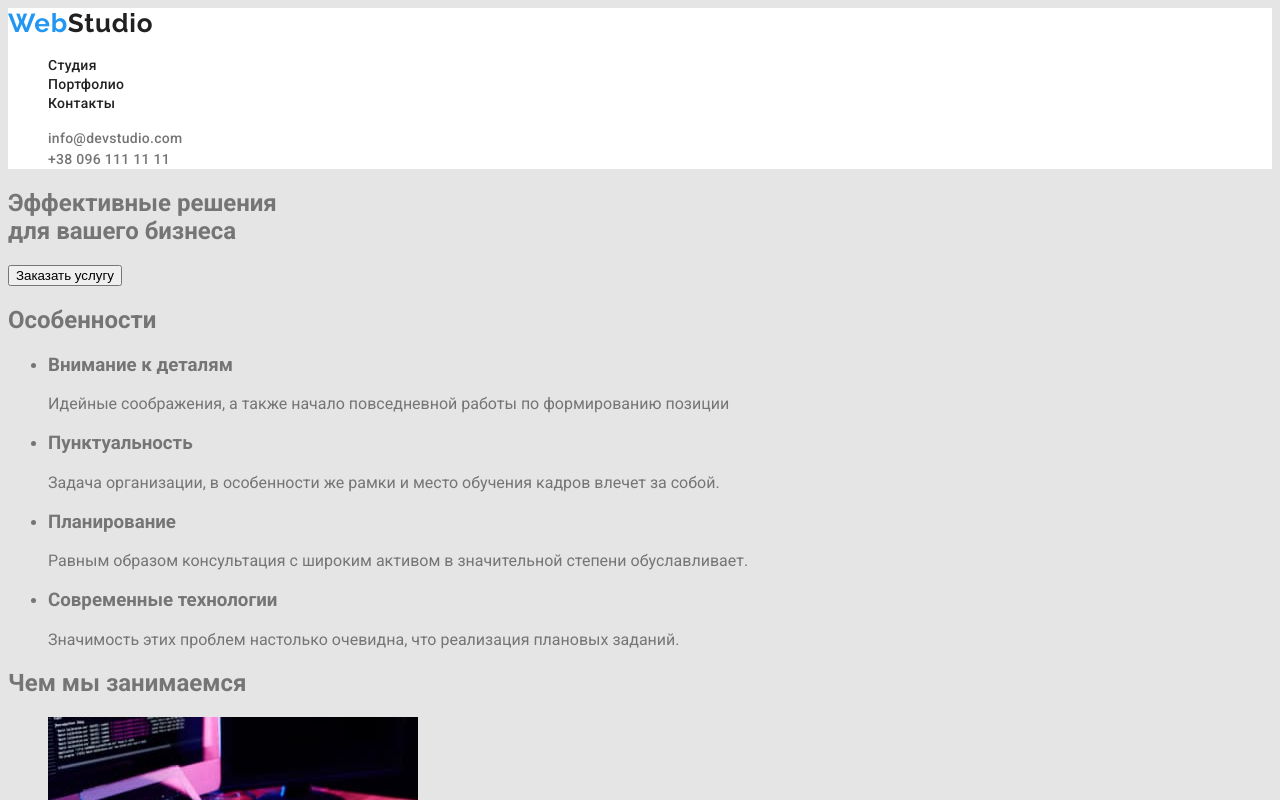
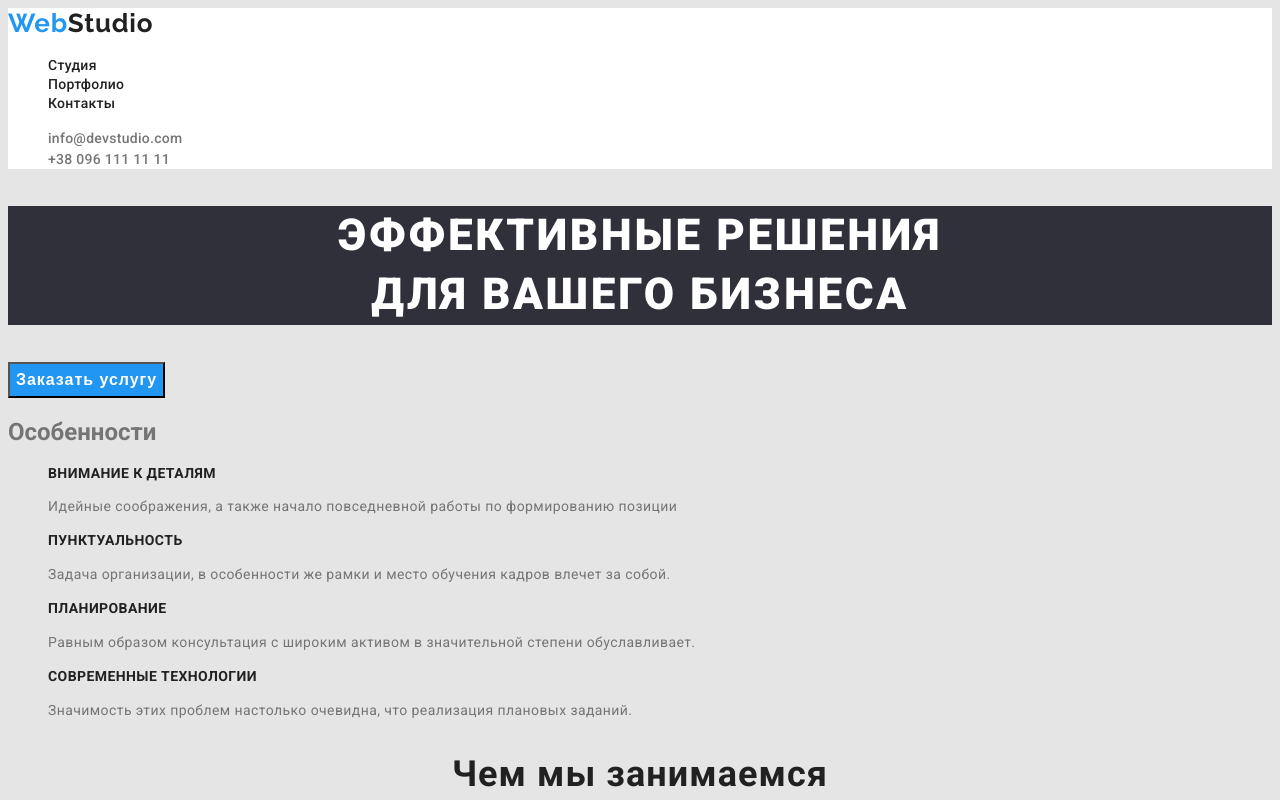
Before and after one commit to AlexanderTymofeev/goit-markup-hw-02, a plain HTML site: page index.html in a window 1280 px wide. Shown: the top 800 px of the page. Drawn offline with Linux system fonts and the light colour scheme.

Commit message:
Добавляет разметку Main главной страницы

```diff
--- a/css/styles.css
+++ b/css/styles.css
@@ -96,3 +96,103 @@ span {
 .contacts-link:focus {
   color: #2196f3;
 }
+
+h1 {
+  background-color: var(--hero-background-color);
+  font-style: normal;
+  font-weight: 900;
+  font-size: 44px;
+  line-height: 1.36;
+
+  text-align: center;
+  letter-spacing: 0.06em;
+  text-transform: uppercase;
+
+  color: var(--third-text-color);
+}
+
+.hero-button {
+  background-color: #2196f3;
+  font-style: normal;
+  font-weight: bold;
+  font-size: 16px;
+  line-height: 1.87;
+
+  text-align: center;
+  letter-spacing: 0.06em;
+
+  color: var(--third-text-color);
+}
+
+.peculiarities {
+  background-color: var(--primary-background-color);
+}
+
+.peculiarities-list {
+  list-style: none;
+}
+
+.peculiarities-heading {
+  font-style: normal;
+  font-weight: bold;
+  font-size: 14px;
+  line-height: 1.14;
+  letter-spacing: 0.03em;
+  text-transform: uppercase;
+
+  color: var(--secondary-text-color);
+}
+
+.peculiarities-par {
+  font-style: normal;
+  font-weight: normal;
+  font-size: 14px;
+  line-height: 1.71;
+
+  letter-spacing: 0.03em;
+
+  color: var(--primary-text-color);
+}
+
+.rubrics {
+  font-style: normal;
+  font-weight: bold;
+  font-size: 36px;
+  line-height: 1.17;
+  text-align: center;
+  letter-spacing: 0.03em;
+
+  color: var(--secondary-text-color);
+}
+
+.rubrics-examples {
+  list-style: none;
+}
+
+.rubrics-team {
+  list-style: none;
+}
+
+.staff-names {
+  font-style: normal;
+  font-weight: 500;
+  font-size: 16px;
+  line-height: 1.19px;
+
+  text-align: center;
+  letter-spacing: 0.03em;
+
+  color: var(--secondary-text-color);
+}
+
+.staff-professions {
+  font-style: normal;
+  font-weight: normal;
+  font-size: 16px;
+  line-height: 1.19px;
+
+  text-align: center;
+  letter-spacing: 0.03em;
+
+  color: var(--primary-text-color);
+}
--- a/index.html
+++ b/index.html
@@ -36,36 +36,40 @@
           Эффективные решения <br />
           для вашего бизнеса
         </h1>
-        <button type="button">Заказать услугу</button>
+        <button class="hero-button" type="button">Заказать услугу</button>
       </section>
-      <section>
+      <section class="peculiarities">
         <h2>Особенности</h2>
-        <ul>
+        <ul class="peculiarities-list">
           <li>
-            <h3>Внимание к деталям</h3>
-            <p>Идейные соображения, а также начало повседневной работы по формированию позиции</p>
+            <h3 class="peculiarities-heading">Внимание к деталям</h3>
+            <p class="peculiarities-par">
+              Идейные соображения, а также начало повседневной работы по формированию позиции
+            </p>
           </li>
           <li>
-            <h3>Пунктуальность</h3>
-            <p>
+            <h3 class="peculiarities-heading">Пунктуальность</h3>
+            <p class="peculiarities-par">
               Задача организации, в особенности же рамки и место обучения кадров влечет за собой.
             </p>
           </li>
           <li>
-            <h3>Планирование</h3>
-            <p>
+            <h3 class="peculiarities-heading">Планирование</h3>
+            <p class="peculiarities-par">
               Равным образом консультация с широким активом в значительной степени обуславливает.
             </p>
           </li>
           <li>
-            <h3>Современные технологии</h3>
-            <p>Значимость этих проблем настолько очевидна, что реализация плановых заданий.</p>
+            <h3 class="peculiarities-heading">Современные технологии</h3>
+            <p class="peculiarities-par">
+              Значимость этих проблем настолько очевидна, что реализация плановых заданий.
+            </p>
           </li>
         </ul>
       </section>
       <section>
-        <h2>Чем мы занимаемся</h2>
-        <ul>
+        <h2 class="rubrics">Чем мы занимаемся</h2>
+        <ul class="rubrics-examples">
           <li>
             <img
               src="./images/wwd1.jpg"
@@ -83,27 +87,27 @@
         </ul>
       </section>
       <section>
-        <h2>Наша команда</h2>
-        <ul>
+        <h2 class="rubrics">Наша команда</h2>
+        <ul class="rubrics-team">
           <li>
             <img src="./images/dem'yanenko.jpg" alt="Продакт дизайнер" width="270" height="260" />
-            <h3>Игорь Демьяненко</h3>
-            <p>Product Designer</p>
+            <h3 class="staff-names">Игорь Демьяненко</h3>
+            <p class="staff-professions">Product Designer</p>
           </li>
           <li>
             <img src="./images/repina.jpg" alt="Фронтенд разработчик" width="270" height="260" />
-            <h3>Ольга Репина</h3>
-            <p>Frontend Developer</p>
+            <h3 class="staff-names">Ольга Репина</h3>
+            <p class="staff-professions">Frontend Developer</p>
           </li>
           <li>
             <img src="./images/tarasov.jpg" alt="Маркетолог" width="270" height="260" />
-            <h3>Николай Тарасов</h3>
-            <p>Marketing</p>
+            <h3 class="staff-names">Николай Тарасов</h3>
+            <p class="staff-professions">Marketing</p>
           </li>
           <li>
             <img src="./images/ermakov.jpg" alt="Дизайнер интерфейса" width="270" height="260" />
-            <h3>Михаил Ермаков</h3>
-            <p>UI Designer</p>
+            <h3 class="staff-names">Михаил Ермаков</h3>
+            <p class="staff-professions">UI Designer</p>
           </li>
         </ul>
       </section>
```
